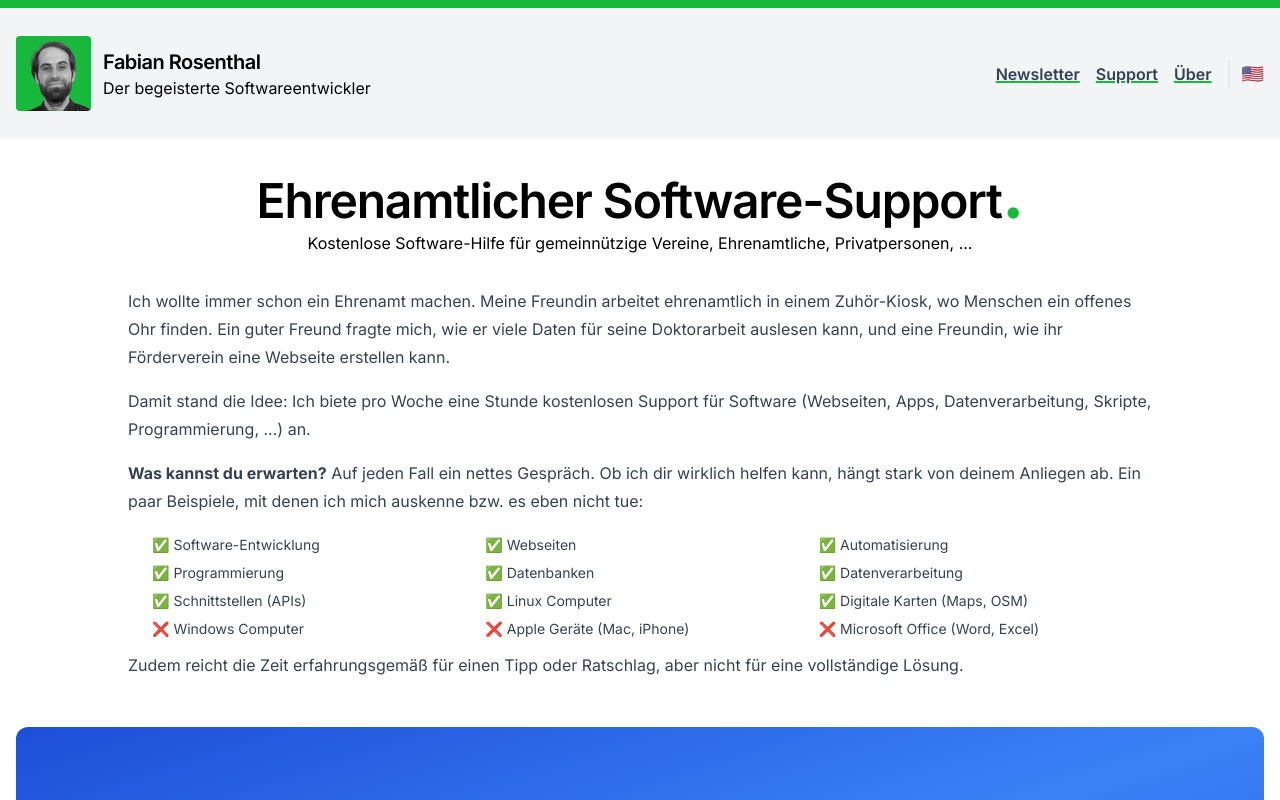
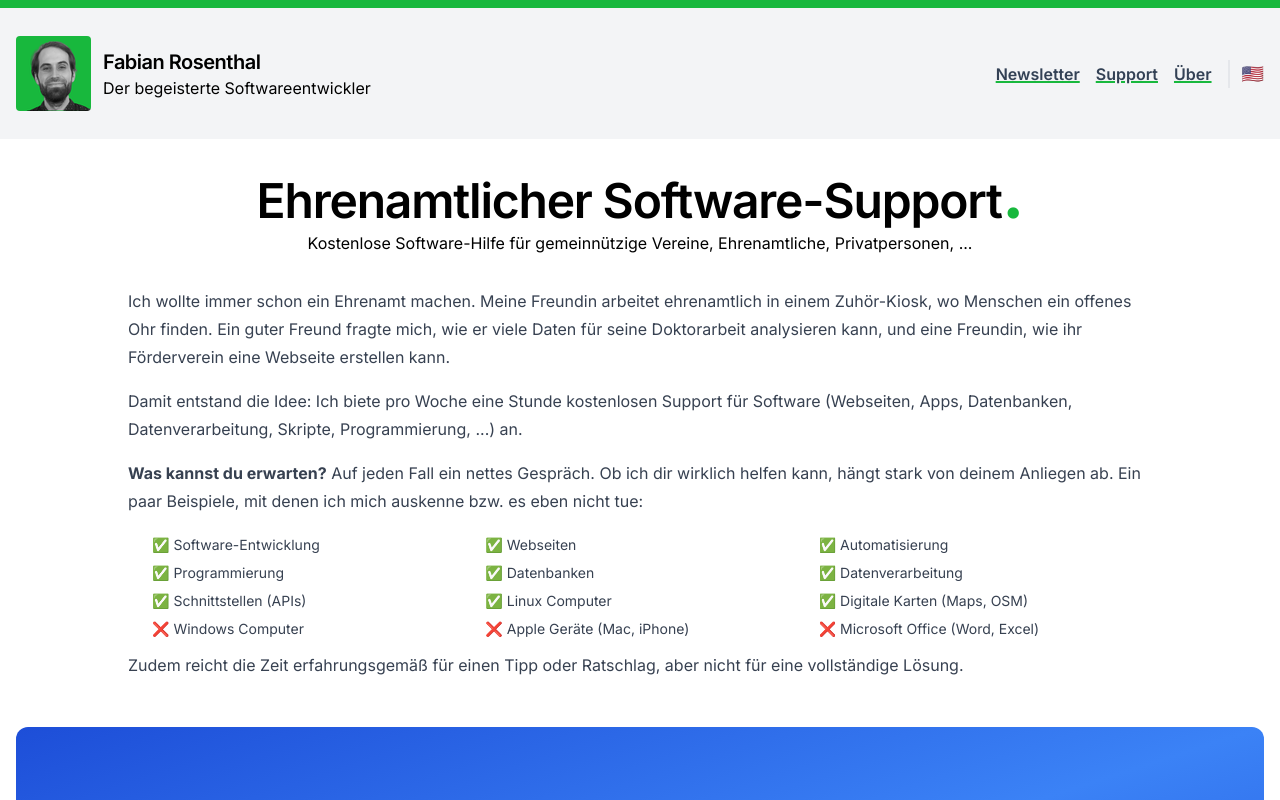
Before and after one commit to Xennis/fabian-rosenthal.com, a Next.js app: page /de/voluntary-support in a window 1280 px wide. Shown: the top 800 px of the page. Built offline with nearby package versions, Linux system fonts and the light colour scheme.

Commit message:
Adjust text

```diff
--- a/src/app/[lang]/voluntary-support/page.tsx
+++ b/src/app/[lang]/voluntary-support/page.tsx
@@ -61,16 +61,16 @@ export default function VoluntarySupportPage({ params }: { params: { lang: strin
           <div>
             <p>
               I&apos;ve always wanted to do volunteer work. My girlfriend volunteers at a kiosk, where people can find a
-              sympathetic ear. A good friend asked me how to process a large amount of data for his dissertation, and a
+              sympathetic ear. A good friend asked me how to analyze a large amount of data for his dissertation, and a
               friend asked how her non-profit association can create a website.
             </p>
             <p>
-              So, the idea came about: I offer one hour per week of free software support (websites, apps, data
-              processing, scripts, programming, etc.).
+              So, the idea came about: I offer one hour per week of free software support (websites, apps, databases,
+              data processing, scripts, programming, etc.).
             </p>
             <p>
-              <b>What can you expect?</b> Definitely a nice conversation. Whether I can really help you depends heavily
-              on your matter. Here are a few examples of what I&apos;m familiar with and what I&apos;m not:
+              <b>What can you expect?</b> Definitely a nice conversation. Whether I can actually help you depends
+              heavily on your matter. Here are a few examples of what I&apos;m familiar with and what I&apos;m not:
             </p>
             <SkillList skills={collections.voluntarySkills} />
             <p>Additionally, the time usually suffices for a tip or advice, but not for a complete solution.</p>
@@ -80,11 +80,11 @@ export default function VoluntarySupportPage({ params }: { params: { lang: strin
             <p>
               Ich wollte immer schon ein Ehrenamt machen. Meine Freundin arbeitet ehrenamtlich in einem Zuhör-Kiosk, wo
               Menschen ein offenes Ohr finden. Ein guter Freund fragte mich, wie er viele Daten für seine Doktorarbeit
-              auslesen kann, und eine Freundin, wie ihr Förderverein eine Webseite erstellen kann.
+              analysieren kann, und eine Freundin, wie ihr Förderverein eine Webseite erstellen kann.
             </p>
             <p>
-              Damit stand die Idee: Ich biete pro Woche eine Stunde kostenlosen Support für Software (Webseiten, Apps,
-              Datenverarbeitung, Skripte, Programmierung, ...) an.
+              Damit entstand die Idee: Ich biete pro Woche eine Stunde kostenlosen Support für Software (Webseiten,
+              Apps, Datenbanken, Datenverarbeitung, Skripte, Programmierung, ...) an.
             </p>
             <p>
               <b>Was kannst du erwarten?</b> Auf jeden Fall ein nettes Gespräch. Ob ich dir wirklich helfen kann, hängt
--- a/src/content/i18n/dictionaries.ts
+++ b/src/content/i18n/dictionaries.ts
@@ -24,7 +24,7 @@ const dictionaries = {
         bookingHeadline: "Book Your Appointment",
         bookingInfoPrefix: "What do I need to do?",
         bookingInfo:
-          "Simply book a 15, 30, or 45 minute appointment in the calendar below. Once I confirm the appointment, you will be invited to a video call.",
+          "Simply book a 15, 30, or 45-minute appointment on the calendar below. Once I confirm the appointment, you will be invited to a video call.",
       },
       gdprIframe: {
         consentButtonLabel: "Load external content",
```
